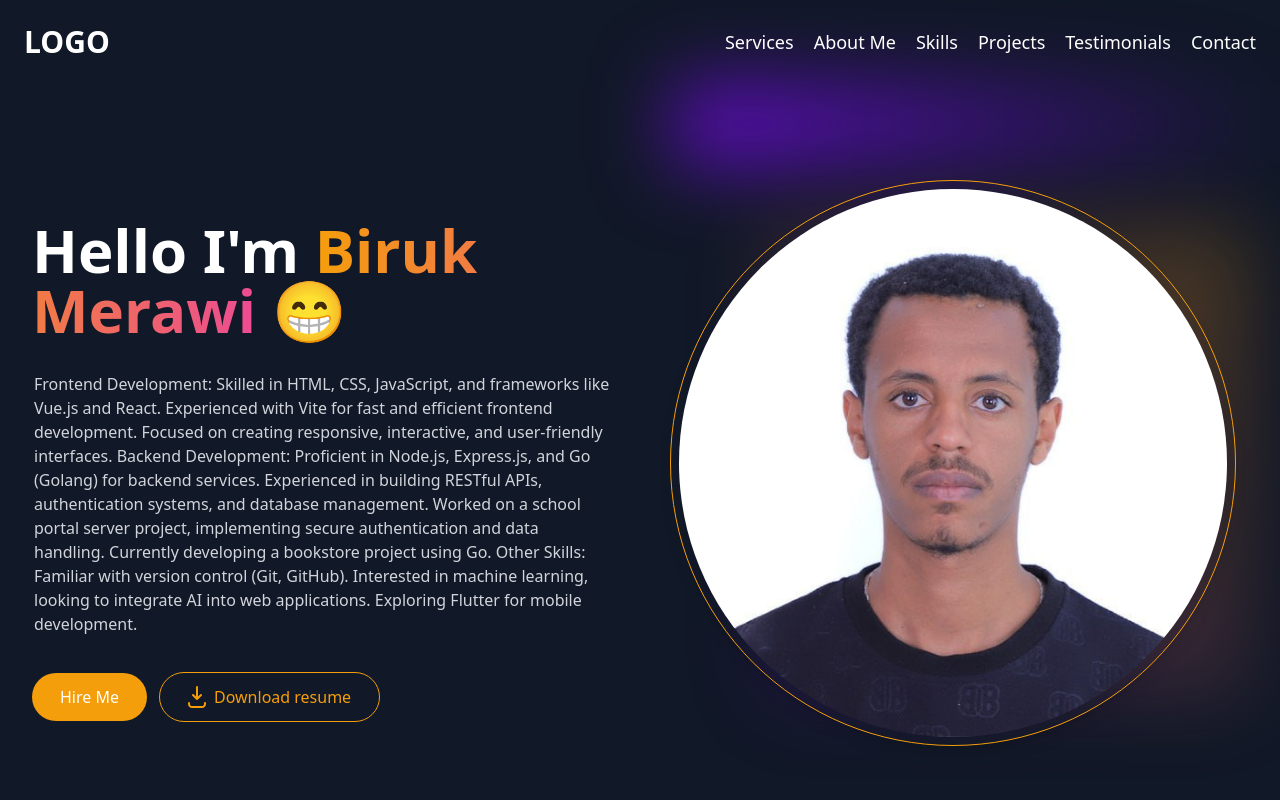
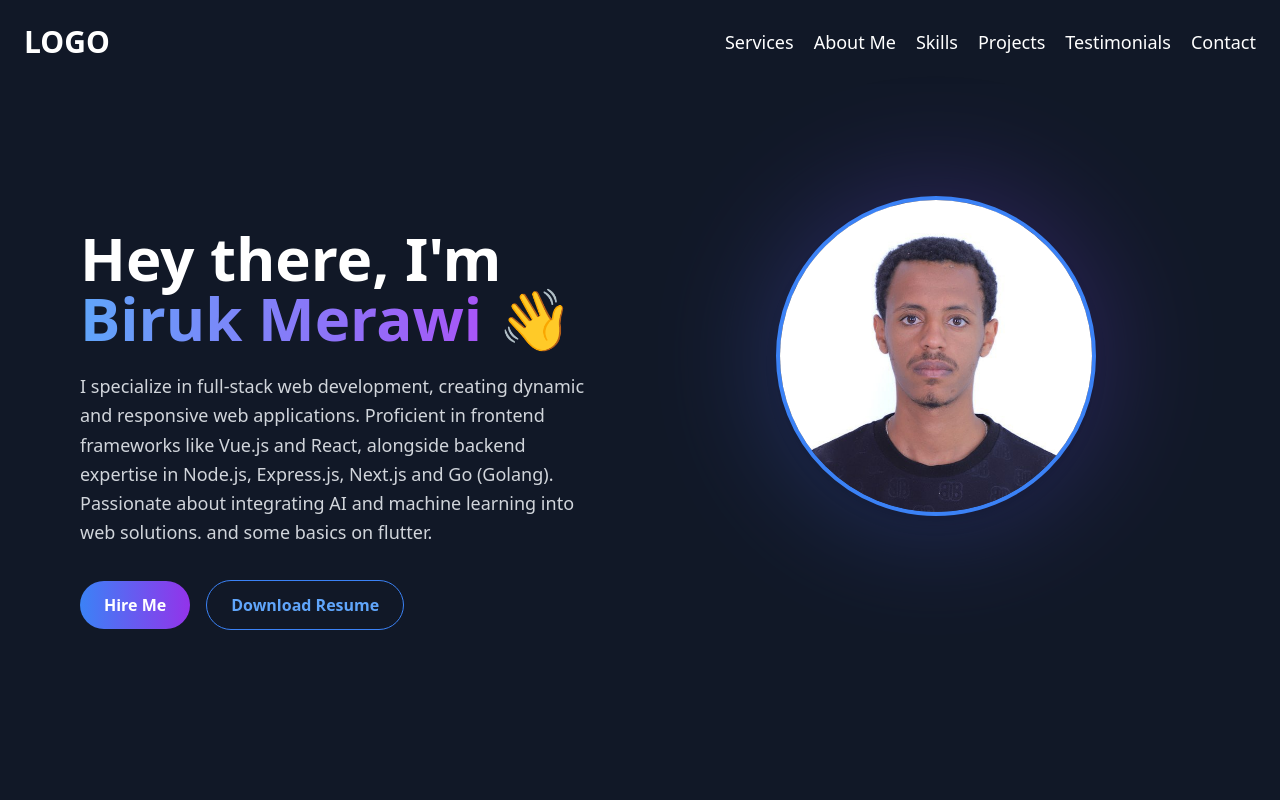
Before and after one commit to BirukM14/Code-Soft_Biruk-Portfolio, a Vue app: page / in a window 1280 px wide. Shown: the top 800 px of the page. Built offline with nearby package versions, Linux system fonts and the light colour scheme.

Commit message:
refactor HeroSection component for improved layout and content; update introduction and skills description

```diff
--- a/src/components/HeroSection.vue
+++ b/src/components/HeroSection.vue
@@ -1,73 +1,36 @@
 <template>
-    <section class="relative w-full" data-aos="zoom-in-up">
-        <div class="absolute top-0 inset-x-0 h-64 flex items-start">
-            <div class="h-24 w-2/3 bg-gradient-to-br from-[#570cac] blur-2xl invisible opacity-40"></div>
-            <div class="h-20 w-3/5 bg-gradient-to-r from-[#670ccf] opqcity-40 blur-2xl"></div>
-        </div>
-        <div class="w-full px-5 sm:px-8 md:px-12 lg:px-8 max-w-screen-lg lg:max-w-screen-xl mx-auto relative">
-            <div class="grid lg:grid-cols-2 gap-10 xl:gap-14 relative pt-24 lg:max-w-none max-w-2xl md:max-w-3xl mx-auto">
-                <div class="lg:py-6">
-                    <div class="text-center lg:text-left">
-                        <h1 class="pt-4 text-white font-bold text-4xl md:text-5xl lg:text-6xl">
-                            Hello I'm <span class="text-transparent bg-clip-text bg-gradient-to-r from-primary to-pink-500">
-                                Biruk Merawi
-                            </span>😁
-                        </h1>
-                    </div>
-                    <p class="text-gray-300 pt-8 text-center lg:text-left mx-auto max-w-xl">
-                        Frontend Development:
-Skilled in HTML, CSS, JavaScript, and frameworks like Vue.js and React.
-Experienced with Vite for fast and efficient frontend development.
-Focused on creating responsive, interactive, and user-friendly interfaces.
-Backend Development:
-Proficient in Node.js, Express.js, and Go (Golang) for backend services.
-Experienced in building RESTful APIs, authentication systems, and database management.
-Worked on a school portal server project, implementing secure authentication and data handling.
-Currently developing a bookstore project using Go.
-Other Skills:
-Familiar with version control (Git, GitHub).
-Interested in machine learning, looking to integrate AI into web applications.
-Exploring Flutter for mobile development.
+    <section class="relative w-full bg-gray-900 py-16" data-aos="fade-up">
+        <div class="w-full px-6 sm:px-12 md:px-16 lg:px-20 max-w-screen-lg lg:max-w-screen-xl mx-auto relative">
+            <div class="grid lg:grid-cols-2 gap-12 xl:gap-16 relative pt-12 lg:max-w-none max-w-2xl md:max-w-3xl mx-auto">
+                <div class="lg:py-8 text-center lg:text-left">
+                    <h1 class="text-white font-extrabold text-4xl md:text-5xl lg:text-6xl leading-tight">
+                        Hey there, I'm <span class="text-transparent bg-clip-text bg-gradient-to-r from-blue-400 to-purple-500">Biruk Merawi</span> 👋
+                    </h1>
+                    <p class="text-gray-300 pt-6 text-lg leading-relaxed max-w-xl">
+                        I specialize in full-stack web development, creating dynamic and responsive web applications.
+                        Proficient in frontend frameworks like Vue.js and React, alongside backend expertise in Node.js,
+                        Express.js, Next.js and Go (Golang). Passionate about integrating AI and machine learning into web solutions. and some basics on flutter.
                     </p>
-                    <div class="flex items-center gap-3 pt-9 flex-col sm:flex-row sm:w-max sm:mx-auto lg:mx-0">
-                        <button class="px-6 md:px-7 py-3 rounded-full relative group w-full sm:w-max flex justify-center">
-                            <span class="absolute inset-0 rounded-3xl group-hover:scale-105 origin-center transition-all ease-in-out bg-primary
-                            border-2 border-transparent"></span>
-                            <span class="relative flex items-center justify-center text-white">Hire Me</span>
+                    <div class="flex items-center gap-4 pt-8 flex-col sm:flex-row sm:w-max sm:mx-auto lg:mx-0">
+                        <button class="px-6 py-3 rounded-full bg-gradient-to-r from-blue-500 to-purple-600 text-white font-semibold hover:scale-105 transition-transform">
+                            Hire Me
                         </button>
-                        <button class=" border border-primary px-6 md:px-7 py-3 rounded-full relative group w-full sm:w-max flex justify-center">
-                            <div class="hover:scale-105 transition-all ease-in-out flex justify-center items-center relative">
-                            <div class="svg-container">
-                                <svg class="download-icon" width="18" height="22" viewBox="0 0 18 22" fill="none" xmlns="http://www.w3.org/2000/svg" >
-                                    <path class="download-arrow" d="M13 9L9 13M9 13L5 9M9 13V1" stroke="#f59e0b"
-                                    stroke-width="2" stroke-linecap="round" stroke-linejoin="round"
-                                    />
-                                    <path d="M1 17V18C1 18.7956 1.31607 19.5587 1.87868 20.1213C2.44129
-                                    20.6839 3.20435 21 4 21H14C14.7956 21 15.5587 20.6839 16.1213
-                                    20.1213C16.6839 19.5587 17 18.7956 17 18V17"
-                                    stroke="#f59e0b" stroke-width="2" stroke-linecap="round" />
-                                </svg>
-                                <div class="download-loader text-white hidden"></div>
-                            </div>
-                            <a href="/resume.pdf" download="resume.pdf" class="pl-2 text-primary"> Download resume</a>
-                            </div>
-                        </button>
+                        <a href="/bkcv.pdf" download="resume.pdf" class="border border-blue-500 px-6 py-3 rounded-full text-blue-400 font-semibold hover:bg-blue-500 hover:text-white transition-colors">
+                            Download Resume
+                        </a>
                     </div>
                 </div>
-                <div class="lg:h-full md:flex">
-                    <div class="flex w-full h-96 min-h-[24rem] lg:min-h-[none] lg:w-full lg:h-full items-center relative">
-                        <div class="absolute z-0 top-1/2 -translate-y-1/2 w-5/6 right-0 h-[calc(80%+20px)] bg-gradient-to-tr opacity-25 from-[#570cac] to-primary blur-2xl"></div>
-                        <div class="absolute h-full z-10 p-2 -translate-y-1/2 top-1/2 lg:right-3 md:right-40 sm:right-16 rounded-full shadow-lg border border-primary">
-                            <img src="@/assets/bura.jpg" alt="Hero pic" width="500" height="auto" loading="lazy"
-                            class="w-full h-full rounded-full object-cover"
-                            >
-                        </div>
+                <div class="lg:h-full md:flex justify-center">
+                    <div class="relative w-64 h-64 lg:w-80 lg:h-80">
+                        <div class="absolute inset-0 bg-gradient-to-tr from-blue-500 to-purple-600 opacity-30 blur-3xl rounded-full"></div>
+                        <img src="@/assets/bura.jpg" alt="Profile" class="relative w-full h-full rounded-full object-cover border-4 border-blue-500 shadow-lg">
                     </div>
                 </div>
             </div>
         </div>
     </section>
 </template>
+
 <script setup>
 import AOS from 'aos';
 import 'aos/dist/aos.css';
```
Also changed, not shown: 1 other file (tests, documents, lock files or other folders).
